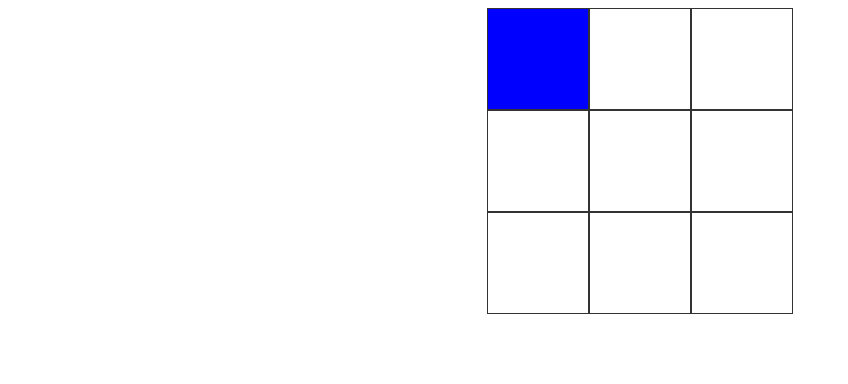
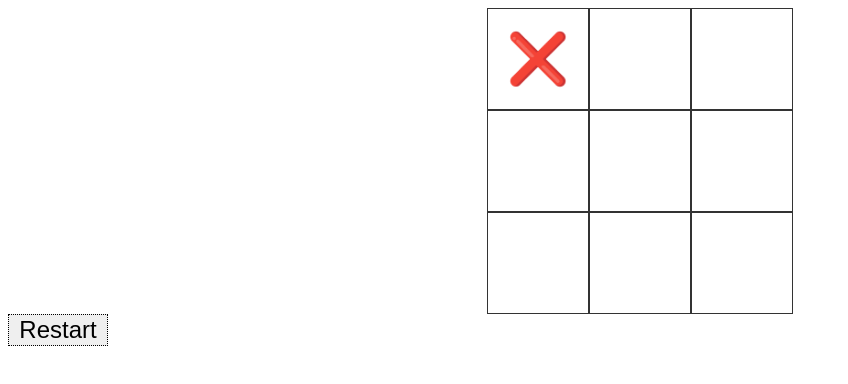
Before and after one commit to BjarkiGr/TicTacToe, a plain HTML site: page index.html in a window 1280 px wide. Both pictures are taken after a click on the element 538 px from the left and 59 px from the top of the page. Shown: the whole page, without its empty margins (0-848 px from the left). Drawn offline with Linux system fonts and the light colour scheme.

Commit message:
playable

```diff
--- a/index.html
+++ b/index.html
@@ -11,8 +11,6 @@
   <body>
     <script src="index.js"></script>
 
-    <div class="endgame">
-      <div class="text"></div>
-    </div>
+    <button class="restart" onclick="initGame()">Restart</button>
   </body>
 </html>
--- a/index.js
+++ b/index.js
@@ -1,6 +1,5 @@
 let playerOneSelection = [];
 let playerTwoSelection = [];
-
 let playerTurn = 0;
 
 const winCombos = [
@@ -13,7 +12,6 @@ const winCombos = [
   ["11", "22", "33"],
   ["13", "22", "31"],
 ];
-
 // Býr til 3x3 borð
 function createBoard() {
   let board = document.createElement("div");
@@ -39,15 +37,36 @@ document.addEventListener("click", function () {
     if (playerTurn % 2 == 0) {
       event.target.classList.add("playerOne");
       playerOneSelection.push(event.target.getAttribute("id"));
-      playerOneSelection = playerOneSelection.sort();
+      checkWinner(playerOneSelection);
       playerTurn++;
     } else {
       event.target.classList.add("playerTwo");
       playerTwoSelection.push(event.target.getAttribute("id"));
+      checkWinner(playerTwoSelection);
       playerTurn++;
     }
   }
 });
 
+function initGame() {
+  playerOneSelection = [];
+  playerTwoSelection = [];
+  playerTurn = 0;
+}
+
+function checkWinner(playerArray) {
+  sortedArray = playerArray.sort();
+  for (let i = 0; i < winCombos.length; i++) {
+    if (winCombos[i].includes(sortedArray)) {
+      console.log("winner");
+    } else {
+      console.log("winCombos " + winCombos[i]);
+      console.log("playerSelection " + sortedArray);
+    }
+  }
+}
+
 // initialize game
 createBoard();
+
+initGame();
--- a/stylesheet.css
+++ b/stylesheet.css
@@ -12,17 +12,44 @@
   height: 100px;
   width: 100px;
   text-align: center;
-    vertical-align: middle;
   font-family: Verdana, Geneva, Tahoma, sans-serif;
   font-size: 70px;
   cursor: pointer;
   align-items: center;
 }
 
-.playerOne {
-    background-color: blue;
+.playerOne:after {
+  top: 0;
+  bottom: 0;
+  left: 0;
+  right: 0;
+  content: "\274c";
+  font-size: 50px;
+  color: #fff;
+  line-height: 100px;
+  text-align: center;
 }
 
-.playerTwo {
-    background-color: red;
+.playerTwo:after {
+  top: 0;
+  bottom: 0;
+  left: 0;
+  right: 0;
+  content: "\25CF";
+  font-size: 50px;
+  color: red;
+  line-height: 100px;
+  text-align: center;
 }
+
+.restart {
+  text-align: center;
+  justify-content: center;
+  font-size: 24px;
+  border: 1px dotted black;
+  width: 100px;
+}
+
+.restart:hover {
+  background-color: #824637;
+}
```
Lines whose indentation alone changed are shown as unchanged.
